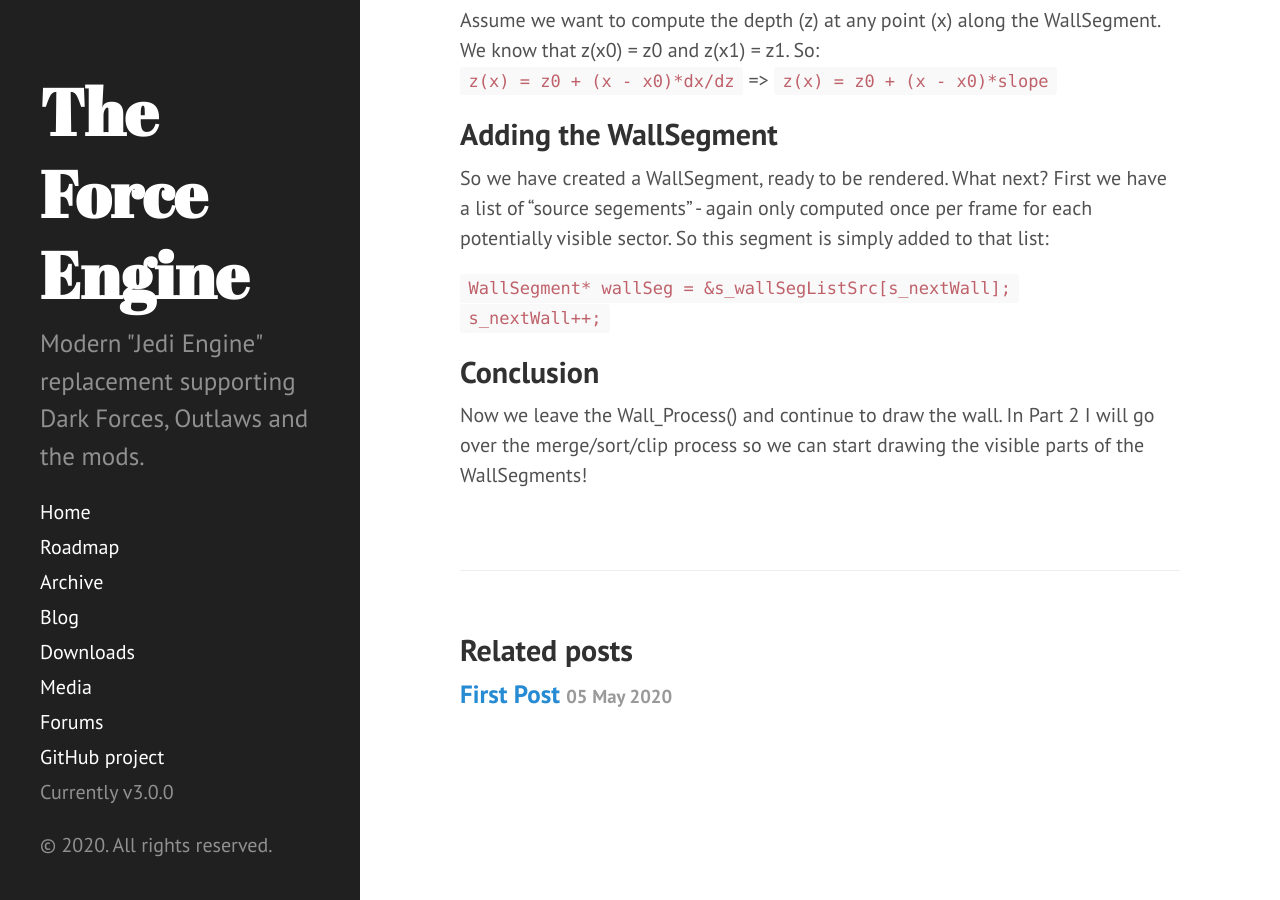
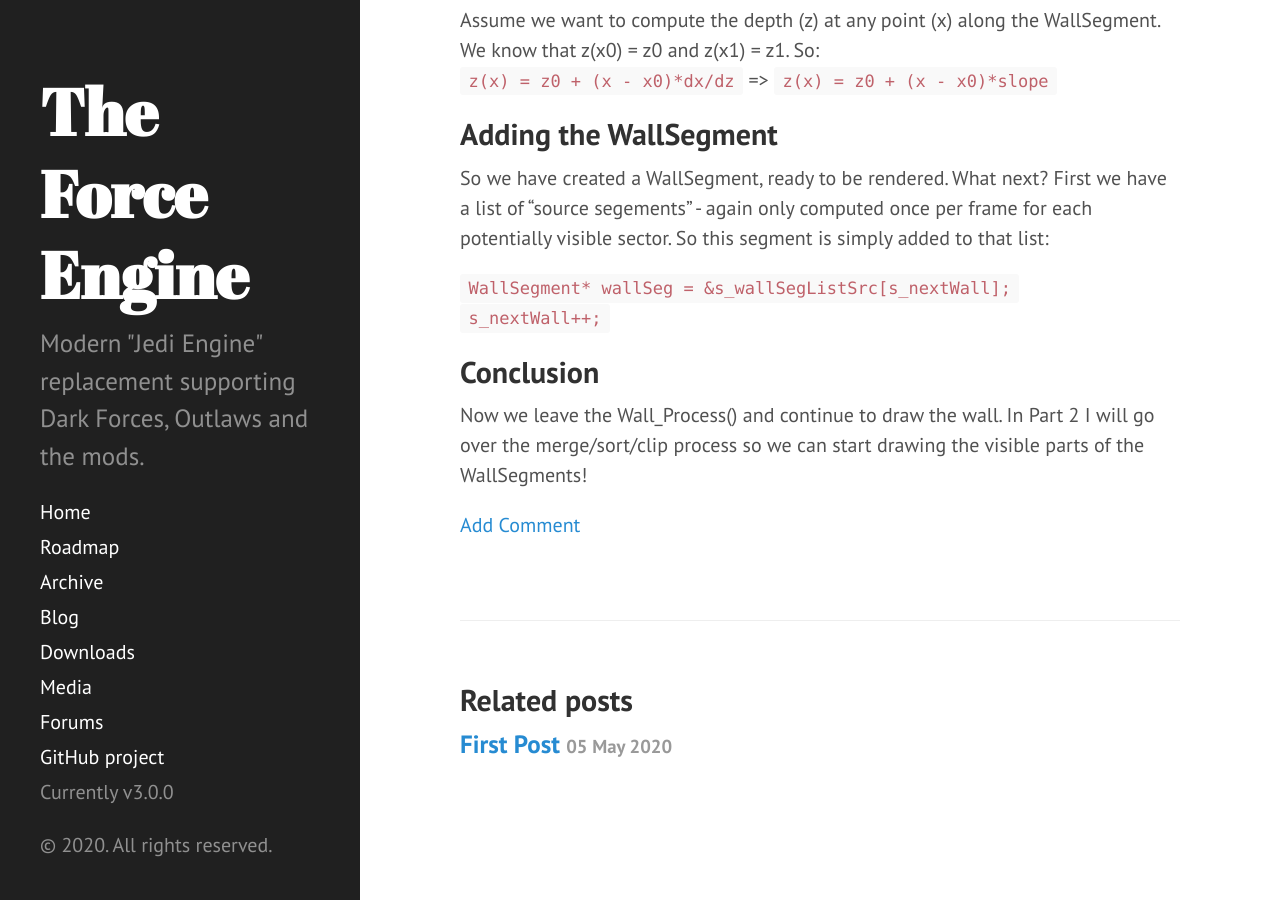
Before and after one commit to TheForceEngine/TheForceEngine.github.io, a Jekyll site: the page built from _posts/2020-05-16-DFRender1.md, in a window 1280 px wide and 900 px high, scrolled down 6792 px. Built offline with Jekyll 4.4.1, drawn with Linux system fonts in a browser that asks for light colours.

Commit message:
Update 2020-05-16-DFRender1.md

```diff
--- a/_posts/2020-05-16-DFRender1.md
+++ b/_posts/2020-05-16-DFRender1.md
@@ -165,3 +165,5 @@
 
 ## Conclusion
 Now we leave the Wall_Process() and continue to draw the wall. In Part 2 I will go over the merge/sort/clip process so we can start drawing the visible parts of the WallSegments!
+
+<a href="https://the-force-engine.freeforums.net/thread/6/dark-forces-dos-rendering">Add Comment</a>
```
